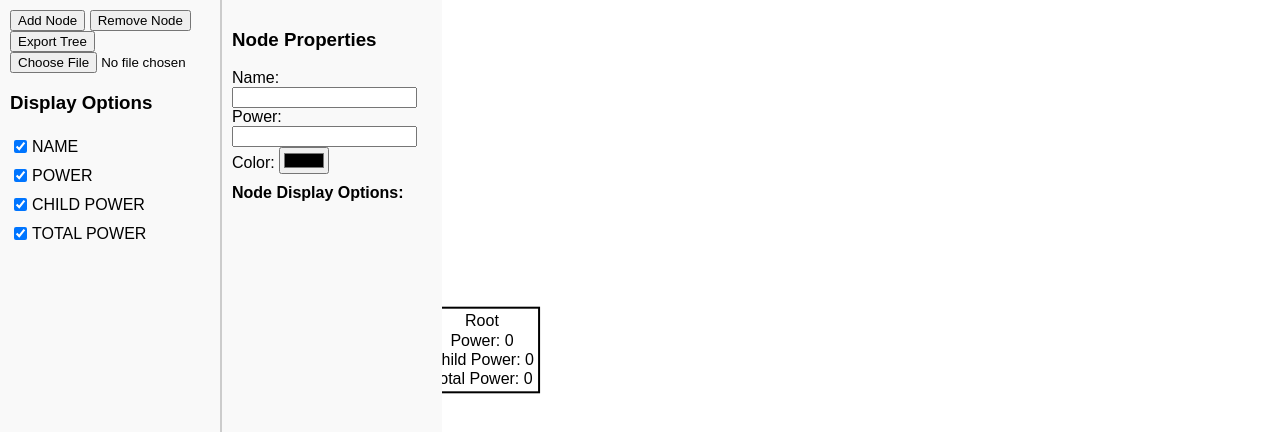
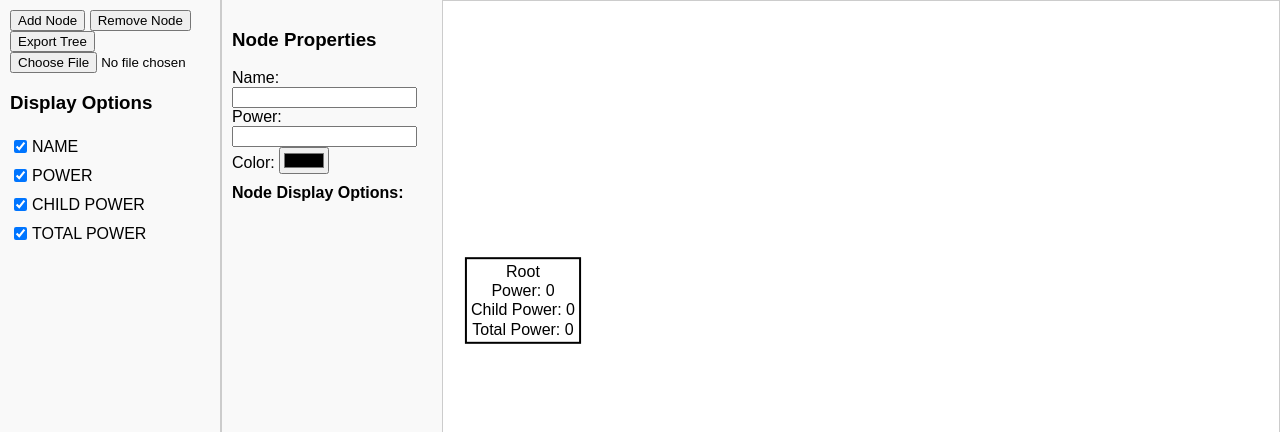
Before and after one commit to fxstation/GraphVisualiser, a plain HTML site: page index.html in a window 1280 px wide. Shown: the top 432 px of the page. Drawn offline with nearby package versions, Linux system fonts and the light colour scheme.

Commit message:
the left side of graph can be seen now

```diff
--- a/index.html
+++ b/index.html
@@ -6,6 +6,25 @@
     <title>Interactive Tree Visualizer</title>
     <link rel="stylesheet" href="styles.css">
     <script src="https://d3js.org/d3.v7.min.js"></script>
+    <style>
+        html, body, #app {
+            height: 100%;
+            margin: 0;
+            padding: 0;
+        }
+        #tree-container {
+            width: 100vw;
+            height: 100vh;
+            max-width: 100vw;
+            max-height: 100vh;
+            overflow: auto;
+            border: 1px solid #ccc;
+            box-sizing: border-box;
+        }
+        #tree-svg {
+            display: block;
+        }
+    </style>
 </head>
 <body>
     <div id="app">
--- a/script.js
+++ b/script.js
@@ -28,7 +28,7 @@ svg.attr("width", width).attr("height", height);
 
 const g = svg.append("g").attr("transform", "translate(40,0)");
 
-const treeLayout = d3.tree().size([height - 100, width - 200]);
+const treeLayout = d3.tree(); // Remove fixed size here
 
 function updateTree() {
     // Compute child_power and total_power
@@ -48,17 +48,41 @@ function updateTree() {
 
     // Update tree layout
     root = d3.hierarchy(treeData);
+    // Calculate dynamic size based on node count and depth
+    const allNodes = root.descendants();
+    const maxDepth = Math.max(...allNodes.map(n => n.depth));
+    const nodeHeight = 80;
+    const nodeWidth = 220;
+    // Find min/max x and y for all nodes to avoid overlap and fit SVG
+    treeLayout.size([1, 1]); // Temporary to get positions
     treeLayout(root);
-
+    const minX = Math.min(...allNodes.map(n => n.x));
+    const maxX = Math.max(...allNodes.map(n => n.x));
+    const minY = Math.min(...allNodes.map(n => n.y));
+    const maxY = Math.max(...allNodes.map(n => n.y));
+    // Add margin
+    const margin = 40;
+    const svgWidth = Math.max(maxY - minY + nodeWidth + margin * 2, 800);
+    const svgHeight = Math.max(maxX - minX + nodeHeight + margin * 2, 600);
+    treeLayout.size([svgHeight - margin * 2, svgWidth - margin * 2]);
+    treeLayout(root);
+    d3.select("#tree-svg")
+        .attr("width", svgWidth)
+        .attr("height", svgHeight);
+    // Calculate left/top shift so tree is always visible
+    const leftShift = margin - minY;
+    const topShift = margin - minX;
+    // Store leftShift/topShift globally for drag logic
+    window.leftShift = leftShift;
+    window.topShift = topShift;
     // Update links
     const link = g.selectAll(".link")
         .data(root.links())
         .join("path")
         .attr("class", "link")
         .attr("d", d3.linkHorizontal()
-            .x(d => d.y)
-            .y(d => d.x));
-
+            .x(d => d.y + leftShift)
+            .y(d => d.x + topShift));
     // Update nodes
     const node = g.selectAll(".node")
         .data(root.descendants(), d => d.data.id)
@@ -96,7 +120,6 @@ function updateTree() {
         const textBBox = textGroup.node().getBBox();
         const centerX = textBBox.x + textBBox.width / 2;
         const centerY = textBBox.y + textBBox.height / 2;
-        d3.select(this).attr("transform", `translate(${d.y - centerX},${d.x - centerY})`);
         d.centerX = centerX;
         d.centerY = centerY;
         d.rectX = textBBox.x - 5;
@@ -112,31 +135,43 @@ function updateTree() {
             .attr("fill", d.data.color)
             .attr("stroke", d.data === selectedNode ? "red" : "black")
             .attr("stroke-width", 2);
+        // Set transform so node is centered
+        d3.select(this).attr("transform", `translate(${d.y + leftShift - centerX},${d.x + topShift - centerY})`);
     });
+
+    // Update links
+    link.attr("d", d3.linkHorizontal()
+        .x(d => d.y + leftShift)
+        .y(d => d.x + topShift));
 }
 
 function dragStart(event, d) {
     draggedNode = d.data;
     selectNode(draggedNode);
-    d.dragOffsetX = event.x - d.y;
-    d.dragOffsetY = event.y - d.x;
+    // Use leftShift/topShift for correct offset
+    d.dragOffsetX = event.x - (d.y + (window.leftShift || 0));
+    d.dragOffsetY = event.y - (d.x + (window.topShift || 0));
     d3.select(this).raise();
 }
 
 function drag(event, d) {
     isDragging = true;
+    // Use leftShift/topShift for correct position
     const newX = event.x - d.dragOffsetX;
     const newY = event.y - d.dragOffsetY;
     d3.select(this).attr("transform", `translate(${newX - d.centerX},${newY - d.centerY})`);
 }
 
 function dragEnd(event, d) {
+    // Use leftShift/topShift for pointer position
     const [px, py] = d3.pointer(event, g.node());
+    const x = px - (window.leftShift || 0);
+    const y = py - (window.topShift || 0);
     let foundTarget = null;
     root.descendants().forEach(h => {
         if (h.data === draggedNode) return;
-        const rectLeft = h.y - h.centerX + h.rectX;
-        const rectTop = h.x - h.centerY + h.rectY;
+        const rectLeft = h.y - h.centerX + h.rectX + (window.leftShift || 0);
+        const rectTop = h.x - h.centerY + h.rectY + (window.topShift || 0);
         if (px >= rectLeft && px <= rectLeft + h.rectWidth && py >= rectTop && py <= rectTop + h.rectHeight) {
             foundTarget = h.data;
         }
@@ -311,6 +346,9 @@ function updateDisplayOptions() {
     // For order, make draggable, but for simplicity, fixed order
 }
 
+// Remove previous style injection if present
+// Add scrollable style to tree-container in index.html instead
+
 // Add node display options UI to properties panel
 const propertiesPanel = document.getElementById("properties");
 const nodeDisplayDiv = document.createElement("div");
```
